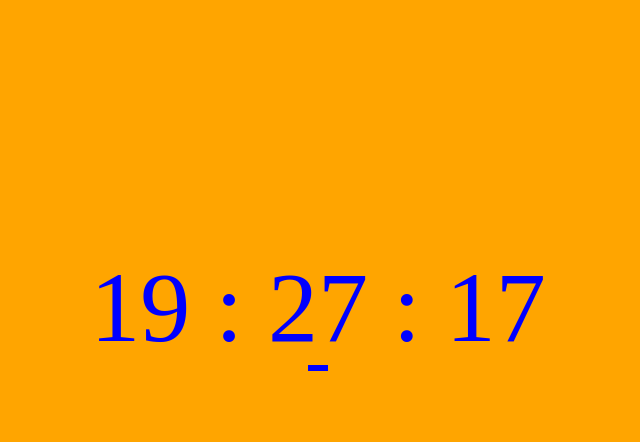
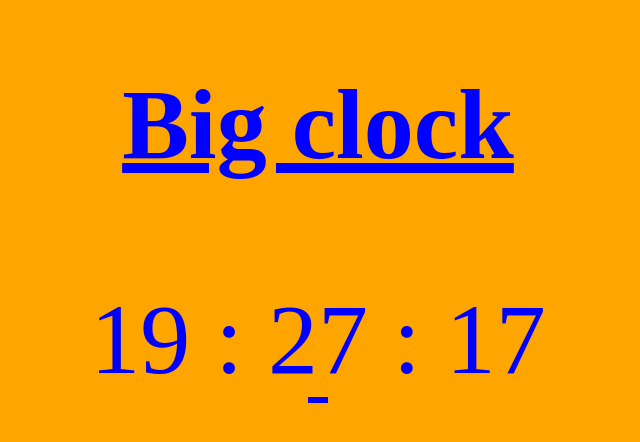
Before and after one commit to NickGarlington/14-color-clock, a website: page app/index.html in a window 1280 px wide. Shown: the whole page, without its empty margins (322-962 px from the left). Drawn offline with nearby package versions, Linux system fonts and the light colour scheme; files that its build step writes are made by us from their sources; files whose address does not match are found by name.

Commit message:
ok seriously...this one is finished

```diff
--- a/app/index.html
+++ b/app/index.html
@@ -6,6 +6,10 @@
     <link rel="stylesheet" href="styles/main.css">
   </head>
   <body>
+    <h1>
+      Big clock
+    </h1>
+
     <div class="container">
     <div id="clock"></div>
     <div id="timerBar"></div>
--- a/app/styles/_modules.scss
+++ b/app/styles/_modules.scss
@@ -7,7 +7,7 @@ body {
   text-align: center;
   color: blue;
   font-size: 100px;
-  margin: 250px 0 0 0;
+  margin: 100px 0 0 0;
 }
 
 #timerBar {
@@ -15,3 +15,10 @@ body {
   background-color: blue;
   margin: 0 auto;
 }
+
+h1 {
+  font-size: 100px;
+  color: blue;
+  text-align: center;
+  text-decoration: underline;
+}
```
Also changed, not shown: dist/index.html, dist/styles/main.css.
